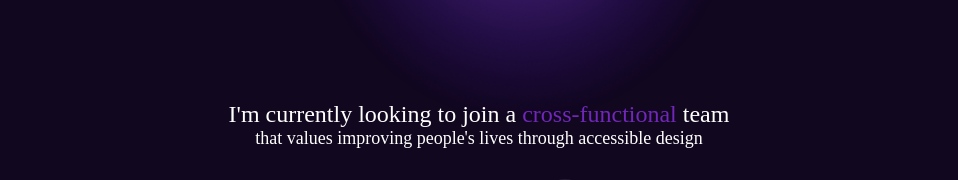
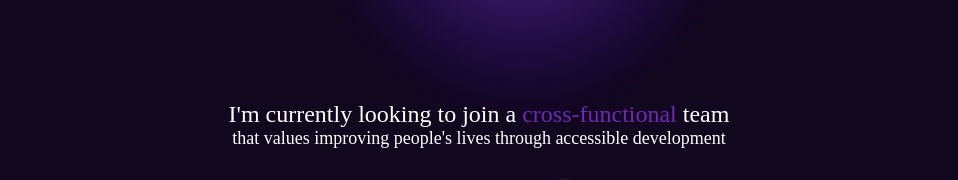
Before and after one commit to Vikashmehta0601/portfolio, a React (Vite) app in the folder git/: page / in a window 1280 px wide. Shown: the part 1320-1500 px from the top of the page, without its empty margins (161-1119 px from the left). Built offline with nearby package versions, Linux system fonts and the light colour scheme; a web font is replaced by a local one.

Commit message:
Update Skills.jsx

```diff
--- a/git/src/components/skills/Skills.jsx
+++ b/git/src/components/skills/Skills.jsx
@@ -11,7 +11,7 @@ const Skills = () => {
             I'm currently looking to join a{" "}
             <span className="primary_color_text">cross-functional</span> team
           </h6>
-          <p>that values improving people's lives through accessible design</p>
+          <p>that values improving people's lives through accessible development</p>
         </div>
         <div className="skill_image">
             <img src={IMAGES.skillImage} alt="skillImage" />
```
